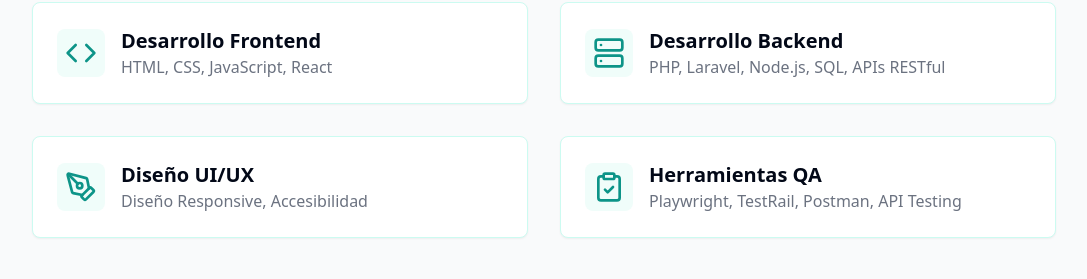
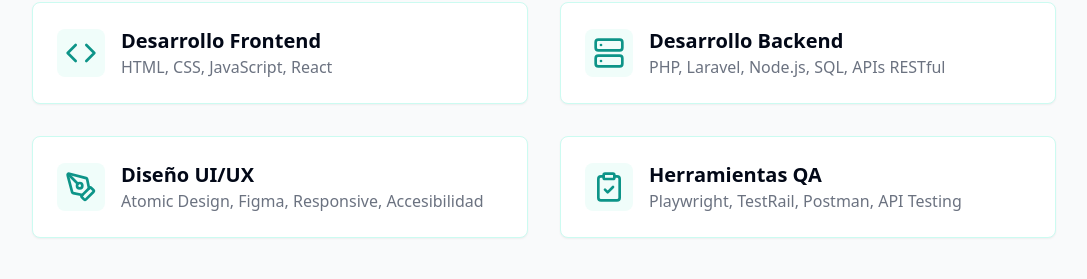
Before and after one commit to Sylviall81/devportfolio, a Next.js app: page / in a window 1280 px wide. Shown: the part 896-1175 px from the top of the page, without its empty margins (96-1183 px from the left). Built offline with nearby package versions, Linux system fonts and the light colour scheme.

Commit message:
habilidades

```diff
--- a/components/skills-turquoise.tsx
+++ b/components/skills-turquoise.tsx
@@ -17,7 +17,7 @@
     {
       icon: <PenTool className="h-8 w-8 text-teal-600" />,
       title: "Diseño UI/UX",
-      description: "Diseño Responsive, Accesibilidad",
+      description: "Atomic Design, Figma, Responsive, Accesibilidad",
     },
     {
       icon: <ClipboardCheck className="h-8 w-8 text-teal-600" />,
```
